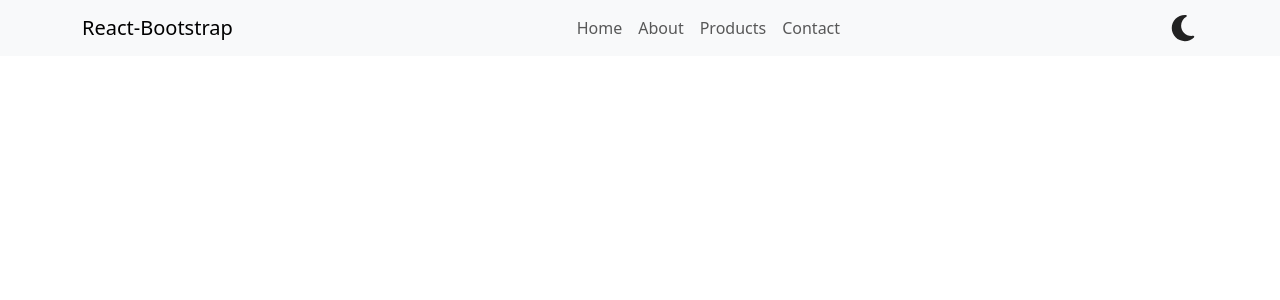
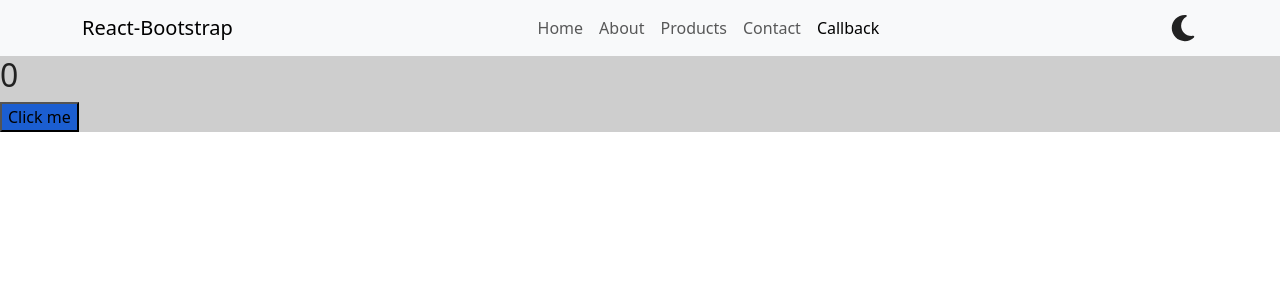
Before and after one commit to Mohamed-Ahmed10/kimit_140, a React (Vite) app: page /call in a window 1280 px wide. Shown: the top 300 px of the page. Built offline with nearby package versions, Linux system fonts and the light colour scheme.

Commit message:
Use callback

```diff
--- a/src/App.jsx
+++ b/src/App.jsx
@@ -6,6 +6,7 @@ import { Routes, Route } from "react-router-dom"
 import Contact from './views/Contact';
 import { useContext } from 'react';
 import { ThemeContext } from './context/ThemeContext';
+import CallBackExplain from './views/CallBackExplain';
 // import { createContext, useState } from 'react';
 
 // export let ProductsContext = createContext()
@@ -27,6 +28,7 @@ function App() {
         <Route path='/about' element={<About />} />
         <Route path='/products' Component={Products} />
         <Route path='/contact' Component={Contact} />
+        <Route path='/call' Component={CallBackExplain} />
       </Routes>
       {/* </ProductsContext.Provider> */}
     </div>
--- /dev/null
+++ b/src/components/CounterBtn.jsx
@@ -0,0 +1,14 @@
+import React from "react"
+// eslint-disable-next-line react/prop-types
+function CounterBtn({ clickEvent, children }) {
+
+    let randomColor = () => '#' + Math.floor(Math.random() * 16777215).toString(16)
+
+    return (
+        <button style={{ background: randomColor() }} onClick={clickEvent}>{children}</button>
+
+    )
+}
+
+
+export default React.memo(CounterBtn)
--- a/src/layout/Nav.jsx
+++ b/src/layout/Nav.jsx
@@ -21,6 +21,7 @@ function SiteNav() {
                         <NavLink to="/about" className='nav-link'>About</NavLink>
                         <NavLink to="/products" className='nav-link'>Products</NavLink>
                         <NavLink to="/contact" className='nav-link'>Contact</NavLink>
+                        <NavLink to="/call" className='nav-link'>Callback</NavLink>
                     </Nav>
                     <div onClick={theme.handleTheme}>
                         {theme.theme === 'dark'
--- /dev/null
+++ b/src/views/CallBackExplain.jsx
@@ -0,0 +1,21 @@
+import { useCallback, useState } from "react"
+import CounterBtn from "../components/CounterBtn"
+
+
+export default function CallBackExplain() {
+
+    const [counter, setCounter] = useState(0)
+
+    let handleCounter = () => {
+        setCounter(prevCount => prevCount + 1)
+    }
+
+    let incrementCounter = useCallback(handleCounter, [])
+
+    return (
+        <div>
+            <h2>{counter}</h2>
+            <CounterBtn clickEvent={incrementCounter}>Click me</CounterBtn>
+        </div>
+    )
+}
```
Lines whose indentation alone changed are shown as unchanged.
